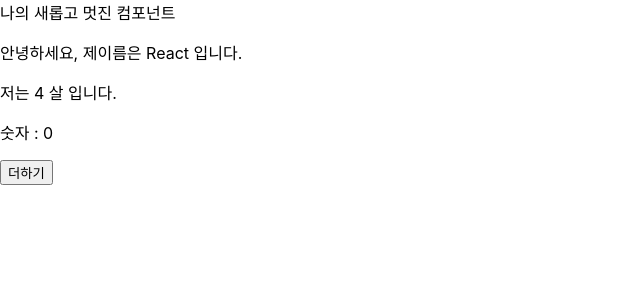
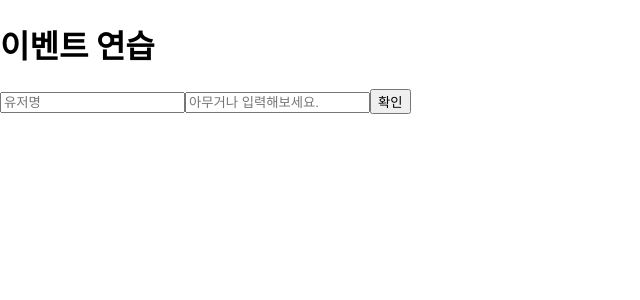
Before and after one commit to kyunyan/react-study, a React (Create React App) app: page / in a window 1280 px wide. Shown: the top 300 px of the page, without its empty margins (0-640 px from the left). Built offline with nearby package versions, Linux system fonts and the light colour scheme.

Commit message:
react 이벤트 처리 공부

```diff
--- a/src/App.js
+++ b/src/App.js
@@ -37,7 +37,7 @@ class App extends Component{
 export default App;
  */
 
- import React, {Component} from 'react';
+/*  import React, {Component} from 'react';
  import MyComponent from './MyComponent';
 
  class App extends Component{
@@ -48,4 +48,18 @@ export default App;
    }
  }
 
+ export default App; */
+
+ import React, {Component} from 'react';
+ //import EventPractice from './EventPractice';
+ import EventPractice1 from './EventPractice1';
+
+ class App extends Component{
+   render(){
+     return(
+        <EventPractice1/>
+      );
+   }
+}
+
  export default App;
--- /dev/null
+++ b/src/EventPractice.js
@@ -0,0 +1,72 @@
+import React, {Component} from 'react';
+
+class EventPractice extends Component{
+    state = {
+        message : ''
+    }
+
+    constructor(props){debugger;
+        super(props);
+        //this.handleChange = this.handleChange.bind(this);
+        //this.handleClick = this.handleClick.bind(this);
+    }
+
+    /* handleChange(e){
+        this.setState({
+            message : e.target.value
+        })
+    }
+
+    handleClick(){
+        alert(this.state.message);
+        this.setState({
+            message : ''
+        })
+    } */
+    handleChange = (e) => {
+        this.setState({
+            message : e.target.value
+        })
+    }
+
+    handleClick = (e) => {
+        alert(this.state.message);
+        this.setState({
+            message : ''
+        })
+    }
+
+    /* render(){
+        return (
+            <div>
+                <h1>이벤트 연습</h1>
+                <input
+                    type = "text" name="message"
+                    placeholder="아무거나 입력해보세요. "
+                    onChange={(e) => {console.log(e.target.value)
+                        this.setState({
+                            message : e.target.value
+                        })
+                    }
+                }/>
+                <button onClick ={() => {
+                    alert(this.state.message);
+                    this.setState({
+                        message : ""
+                    });
+                }} >확인</button>
+            </div>
+        )
+    } */
+    render(){
+        return (
+            <div>
+                <h1>이벤트 연습</h1>
+                <input type="text" name="message" placeholder="아무거나 입력해보세요. "
+                value={this.state.message} onChange={this.handleChange}/>
+                <button onClick={this.handleClick}>확인</button>
+            </div>
+        )
+    }
+}
+export default EventPractice;
--- /dev/null
+++ b/src/EventPractice1.js
@@ -0,0 +1,44 @@
+import React, {Component} from 'react';
+
+class EventPractice1 extends Component{
+    state = {
+        username : '',
+        message : ''
+    }
+
+    handleChange = (e) => { debugger;
+        this.setState({
+            [e.target.name] : e.target.value
+        })
+    }
+
+    handleClick = () => {
+        alert(this.state.username +' : '+this.state.message);
+        this.setState({
+            username : '' ,
+            message : ''
+        });
+    }
+
+    handleKeyPress = (e) => {
+        if(e.key === 'Enter'){
+            this.handleClick();
+        }
+    }
+
+    render(){
+        return (
+            <div>
+                <h1>이벤트 연습</h1>
+                <input type="text" name="username" placeholder="유저명"
+                    value={this.state.username} onChange={this.handleChange}/>
+                <input type="text" name="message" placeholder="아무거나 입력해보세요. "
+                    value={this.state.message} onChange={this.handleChange} onKeyPress={this.handleKeyPress}/>
+                <button onClick={this.handleClick}>확인</button>
+            </div>
+        );
+    }
+
+}
+
+export default EventPractice1;
```
